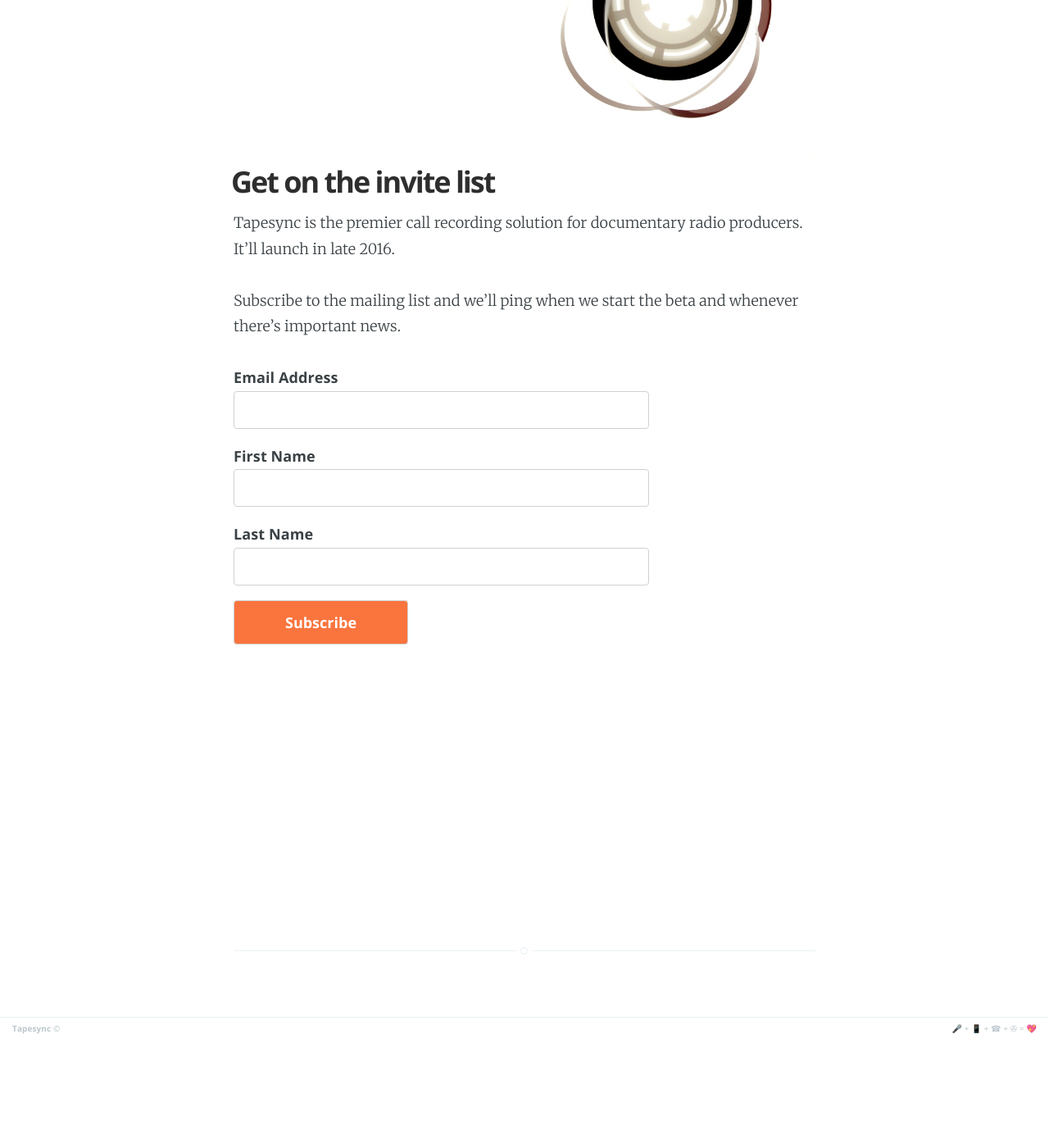
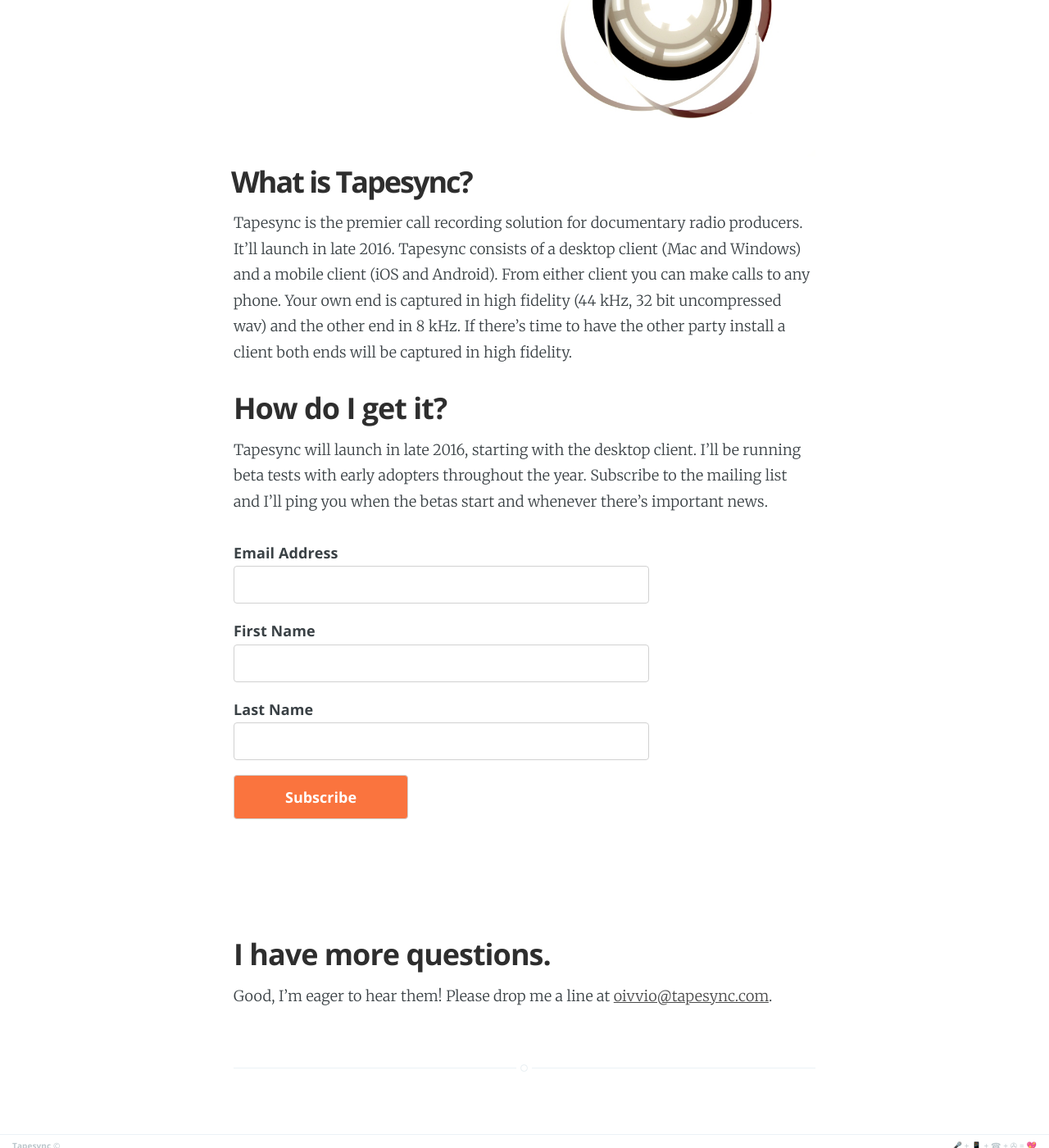
Before and after one commit to Tapesync/tapesync_blog, a Jekyll site: the page built from signup/index.md, in a window 1280 px wide and 1400 px high, scrolled down 296 px. Shown: the whole window at 82% size. Built offline with Jekyll 4.4.1, drawn with Linux system fonts in a browser that asks for light colours; before the commit the page ends 1564 px from its top, so only the background shows below that.

Commit message:
This and that

```diff
--- a/_includes/mailchimp_signup_form.html
+++ b/_includes/mailchimp_signup_form.html
@@ -36,6 +36,3 @@ We recommend moving this block and the preceding CSS link to the HEAD of your HT
 <!--End mc_embed_signup-->
 <p>&nbsp;</p>
 <p>&nbsp;</p>
-<p>&nbsp;</p>
-<p>&nbsp;</p>
-<p>&nbsp;</p>
--- a/signup/index.md
+++ b/signup/index.md
@@ -1,14 +1,29 @@
 ---
 layout: page
-title: Get on the invite list
+title: What is Tapesync?
 image: /assets/images/tapesync_profile.jpg
 image_class: small_and_to_the_side
 slug: signup
 ---
 
-Tapesync is the premier call recording solution for documentary radio producers. It'll launch in late 2016.
+Tapesync is the premier call recording solution for documentary radio producers.
+It'll launch in late 2016. Tapesync consists of a desktop client (Mac and
+Windows) and a mobile client (iOS and Android). From either client you can make
+calls to any phone. Your own end is captured in high fidelity (44 kHz, 32 bit
+uncompressed wav) and the other end in 8 kHz. If there's time to have the other
+party install a client both ends will be captured in high fidelity.
 
-Subscribe to the mailing list and we'll ping when we start the beta and
-whenever there's important news.
+## How do I get it?
+
+Tapesync will launch in late 2016, starting with the desktop client. I'll be
+running beta tests with early adopters throughout the year. Subscribe to the
+mailing list and I'll ping you when the betas start and whenever there's
+important news.
 
 {% include mailchimp_signup_form.html %}
+
+
+## I have more questions.
+
+Good, I'm eager to hear them! Please drop me a line at
+[oivvio@tapesync.com](mailto:oivvio@tapesync.com).
```
Also changed, not shown: oivvio_polite/index.md (+12 -5 lines), 1 other file.
